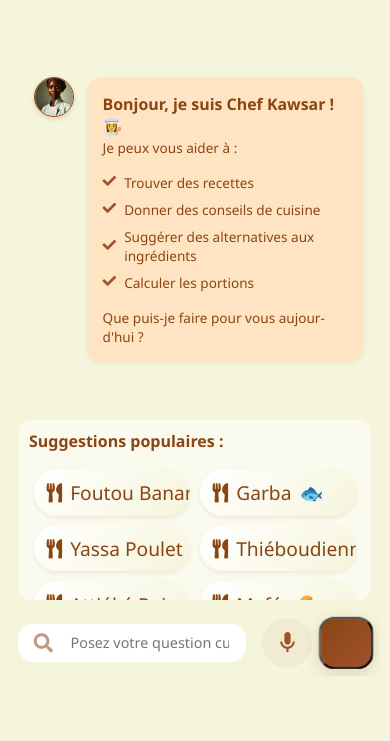
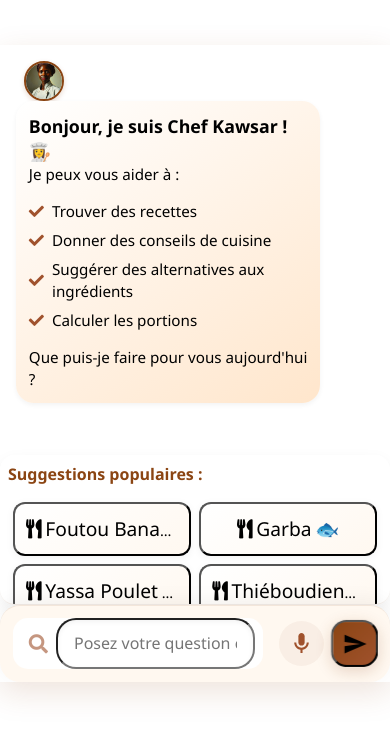
Before and after one commit to Momo-220/ai-chef-kawsar-1, a plain HTML site: page app.html in a window 390 px wide. Shown: the part 103-844 px from the top of the page. Drawn offline with Linux system fonts and the light colour scheme.

Commit message:
Amélioration de l'interface mobile et optimisations UI/UX

```diff
--- a/app.js
+++ b/app.js
@@ -80,10 +80,10 @@ class CuisineBot {
             suggestionContainer.querySelectorAll('.suggestion-pill').forEach(pill => {
                 pill.addEventListener('click', () => {
                     const query = pill.dataset.query;
-                    this.userInput.value = query;
-                    this.handleUserInput();
-                });
+                this.userInput.value = query;
+                this.handleUserInput();
             });
+        });
         }
     }
 
--- a/styles.css
+++ b/styles.css
@@ -1,8 +1,12 @@
 :root {
     --primary-brown: #8B4513;
     --secondary-brown: #A0522D;
-    --primary-beige: #F5F5DC;
-    --secondary-beige: #FFE4C4;
+    --primary-beige: #FFF8F0;
+    --secondary-beige: #FFE6CC;
+    --accent-color: #FF6B6B;
+    --shadow-color: rgba(139, 69, 19, 0.15);
+    --gradient-start: #8B4513;
+    --gradient-end: #D2691E;
 }
 
 * {
@@ -14,10 +18,15 @@
 }
 
 body {
-    background-color: var(--primary-beige);
+    background: linear-gradient(135deg, var(--primary-beige), #FFF);
     color: var(--primary-brown);
     min-height: 100vh;
     animation: fadeIn 0.5s ease-in-out;
+    overscroll-behavior-y: contain;
+    position: fixed;
+    width: 100%;
+    height: 100%;
+    overflow: hidden;
 }
 
 @keyframes fadeIn {
@@ -32,50 +41,56 @@ body {
 }
 
 .container {
-    max-width: min(1400px, 95vw);
-    margin: 0 auto;
-    padding: clamp(0.5rem, 2vw, 2rem);
-    min-height: 100vh;
+    max-width: 100%;
+    height: 100vh;
+    margin: 0;
+    padding: 0;
     display: flex;
     flex-direction: column;
+    overflow: hidden;
 }
 
 header {
     position: relative;
-    text-align: center;
-    margin-bottom: 3rem;
-    padding: 1rem 0;
+    padding: 0.5rem;
+    margin-bottom: 0.5rem;
+    display: flex;
+    align-items: center;
+    justify-content: center;
+    background: rgba(255, 255, 255, 0.9);
+    z-index: 1000;
 }
 
 header h1 {
-    font-size: clamp(1.5rem, 3vw, 3rem);
-    color: var(--primary-brown);
-    margin-bottom: 1rem;
+    font-size: clamp(1.2rem, 4vw, 1.8rem);
+    margin: 0;
 }
 
 .chat-container {
     flex: 1;
-    max-height: calc(100vh - clamp(100px, 15vh, 150px));
+    display: flex;
+    flex-direction: column;
     overflow: hidden;
+    background: rgba(255, 255, 255, 0.95);
+    backdrop-filter: blur(10px);
+    border-radius: 20px;
+    box-shadow: 0 10px 30px var(--shadow-color);
     position: relative;
-    -webkit-overflow-scrolling: touch;
 }
 
 .chat-messages {
-    height: calc(100% - clamp(60px, 10vh, 100px));
+    flex: 1;
     overflow-y: auto;
-    padding: clamp(0.5rem, 2vw, 1.5rem);
     -webkit-overflow-scrolling: touch;
+    padding: 1rem;
+    scroll-behavior: smooth;
+    padding-bottom: 60px;
 }
 
 .message {
-    display: flex;
-    align-items: flex-start;
+    max-width: 100%;
     margin-bottom: 1rem;
-    transition: all 0.3s ease;
-    opacity: 0;
-    transform: translateY(10px);
-    animation: messageAppear 0.3s forwards;
+    animation: fadeIn 0.4s cubic-bezier(0.4, 0, 0.2, 1);
 }
 
 .message.user {
@@ -106,48 +121,65 @@ header h1 {
 }
 
 .message-content {
-    max-width: min(85%, 800px);
-    font-size: clamp(0.9rem, 1.5vw, 1.1rem);
-    padding: clamp(0.8rem, 1.5vw, 1.2rem);
-    background-color: var(--secondary-beige);
-    border-radius: 15px;
-    box-shadow: 0 2px 5px rgba(0,0,0,0.05);
-    transition: transform 0.3s ease;
-    overflow-wrap: break-word;
-    word-wrap: break-word;
-    hyphens: auto;
+    font-size: 0.95rem;
+    line-height: 1.4;
+    padding: 0.8rem;
+    max-width: 85%;
+    word-break: break-word;
+    border-radius: 18px;
+    box-shadow: 0 3px 15px rgba(0, 0, 0, 0.05);
+    transition: all 0.3s cubic-bezier(0.4, 0, 0.2, 1);
+    background: linear-gradient(145deg, #FFF, var(--secondary-beige));
+    color: #000000;
 }
 
 .message.user .message-content {
-    background-color: var(--secondary-brown);
+    background: linear-gradient(145deg, var(--gradient-start), var(--gradient-end));
+    box-shadow: 0 3px 15px rgba(139, 69, 19, 0.2);
     color: white;
 }
 
 .chat-input {
-    display: flex;
-    padding: clamp(0.5rem, 1vw, 1rem);
-    background-color: var(--primary-beige);
-    gap: clamp(0.5rem, 1vw, 1rem);
-    align-items: center;
+    position: sticky;
+    bottom: 0;
+    left: 0;
+    right: 0;
+    background: rgba(255, 255, 255, 0.9);
+    backdrop-filter: blur(5px);
+    border-radius: 20px;
+    box-shadow: 0 -5px 20px rgba(0, 0, 0, 0.05);
+    padding: 0.8rem;
+    gap: 0.5rem;
+    z-index: 1000;
+    border-top: 1px solid rgba(139, 69, 19, 0.1);
 }
 
 #userInput {
-    flex: 1;
-    padding: clamp(0.8rem, 1.5vw, 1.2rem);
-    border: none;
-    border-radius: 10px;
-    font-size: clamp(0.9rem, 1.5vw, 1.1rem);
+    -webkit-appearance: none;
+    border-radius: 15px;
+    box-shadow: inset 0 2px 5px rgba(0, 0, 0, 0.05);
+    transition: all 0.3s ease;
+    padding: 0.8rem 1rem;
+    font-size: 16px;
+    line-height: 1.3;
+    background: rgba(255, 255, 255, 0.8);
+}
+
+#userInput:focus {
+    background: white;
+    box-shadow: inset 0 2px 5px rgba(0, 0, 0, 0.1);
 }
 
 .send-btn {
-    width: clamp(45px, 7vw, 55px);
-    height: clamp(45px, 7vw, 55px);
+    width: 45px;
+    height: 45px;
     border-radius: 15px;
-    background: linear-gradient(135deg, var(--primary-brown), var(--secondary-brown));
+    background: linear-gradient(145deg, var(--gradient-start), var(--gradient-end));
     box-shadow: 0 4px 15px rgba(139, 69, 19, 0.2);
     display: flex;
     align-items: center;
     justify-content: center;
+    transition: all 0.3s cubic-bezier(0.4, 0, 0.2, 1);
 }
 
 .send-btn i {
@@ -155,7 +187,7 @@ header h1 {
 }
 
 .send-btn:hover {
-    transform: translateY(-2px);
+    transform: translateY(-2px) scale(1.05);
     box-shadow: 0 6px 20px rgba(139, 69, 19, 0.3);
 }
 
@@ -175,79 +207,105 @@ header h1 {
 }
 
 @media (max-width: 480px) {
-    .chat-input {
-        padding: 0.8rem;
+    body {
+        font-size: 14px;
     }
 
-    #userInput {
-        padding: 0.8rem;
-        font-size: 0.9rem;
+    .chat-container {
+        border-radius: 0;
+        max-height: calc(100vh - 60px);
     }
 
-    .send-btn {
-        padding: 0 1.5rem;
+    .chat-messages {
+        padding: 0.5rem;
+    }
+
+    .message-content {
+        font-size: 0.9rem;
+        padding: 0.7rem;
+        max-width: 85%;
+        line-height: 1.4;
     }
 
     .bot-icon {
+        width: 35px;
+        height: 35px;
         min-width: 35px;
         min-height: 35px;
-        width: 35px;
-        height: 35px;
-        margin: 0 0.4rem;
-        border-width: 1.5px;
     }
 
-    .message {
-        gap: 0.3rem;
-        margin-bottom: 0.6rem;
+    .suggestions-container {
+        max-height: 120px;
+        padding: 0.4rem;
     }
 
-    .message-content {
+    .suggestion-pill {
         font-size: 0.85rem;
-        padding: 0.7rem;
-        line-height: 1.4;
-        max-width: 80%;
-    }
-
-    .feature-btn {
-        width: 40px;
-        height: 40px;
-        margin-left: 0.3rem;
-    }
-
-    .feature-btn .icon {
-        width: 20px;
-        height: 20px;
-    }
-
-    .send-btn {
-        width: 40px;
-        height: 40px;
-        border-radius: 12px;
-    }
-
-    .send-btn i {
-        font-size: 1.2rem;
+        padding: 0.5rem 0.8rem;
     }
 
     .chat-input {
         padding: 0.5rem;
-        gap: 0.4rem;
     }
 
     #userInput {
-        padding: 0.6rem;
-        font-size: 0.85rem;
+        font-size: 14px;
+        padding: 0.6rem 0.8rem;
+    }
+
+    .send-btn, .feature-btn {
+        width: 38px;
+        height: 38px;
+    }
+}
+
+/* Correction du zoom sur mobile */
+@media screen and (max-width: 480px) {
+    meta[name="viewport"] {
+        content: "width=device-width, initial-scale=1.0, maximum-scale=1.0, user-scalable=no";
+    }
+
+    html {
+        -ms-text-size-adjust: 100%;
+        -webkit-text-size-adjust: 100%;
+    }
+}
+
+/* Ajustement pour les écrans très hauts */
+@media screen and (min-height: 800px) {
+    .chat-container {
+        max-height: calc(100vh - 80px);
+    }
+}
+
+/* Mode paysage */
+@media screen and (orientation: landscape) and (max-height: 500px) {
+    .header-center h1 {
+        font-size: 1rem;
+    }
+
+    .chat-container {
+        max-height: calc(100vh - 50px);
+    }
+
+    .suggestions-container {
+        max-height: 80px;
     }
 }
 
 /* Ajouter ces nouveaux styles */
 .suggestions-container {
-    max-height: min(200px, 25vh);
-    padding: clamp(0.5rem, 1vw, 0.8rem);
-    background: rgba(255, 255, 255, 0.5);
-    border-radius: 12px;
+    position: relative;
+    max-height: 150px;
     overflow-y: auto;
+    -webkit-overflow-scrolling: touch;
+    background: rgba(255, 255, 255, 0.8);
+    backdrop-filter: blur(5px);
+    border-radius: 15px;
+    box-shadow: 0 5px 15px rgba(0, 0, 0, 0.05);
+    margin: 0;
+    padding: 0.5rem;
+    border-bottom: 1px solid rgba(139, 69, 19, 0.1);
 }
 
 .suggestions-container h4 {
@@ -259,33 +317,28 @@ header h1 {
 
 .suggestions-grid {
     display: grid;
-    grid-template-columns: repeat(auto-fill, minmax(min(160px, 45%), 1fr));
-    gap: clamp(0.3rem, 1vw, 0.8rem);
-    padding: clamp(0.3rem, 0.5vw, 0.5rem);
+    grid-template-columns: repeat(auto-fill, minmax(140px, 1fr));
+    gap: 0.5rem;
+    padding: 0.3rem;
 }
 
 .suggestion-pill {
-    background: linear-gradient(135deg, white, var(--primary-beige));
-    border: none;
-    box-shadow: 0 2px 4px rgba(139, 69, 19, 0.1);
-    padding: clamp(0.5rem, 1vw, 0.8rem);
-    border-radius: 25px;
-    color: var(--primary-brown);
-    cursor: pointer;
-    transition: all 0.3s ease;
-    display: flex;
-    align-items: center;
-    gap: 0.8rem;
-    font-size: clamp(0.85rem, 1.2vw, 1rem);
+    padding: 0.7rem;
+    font-size: 0.9rem;
     white-space: nowrap;
     overflow: hidden;
     text-overflow: ellipsis;
+    touch-action: manipulation;
+    background: linear-gradient(145deg, #FFF, var(--primary-beige));
+    border-radius: 12px;
+    box-shadow: 0 2px 8px rgba(0, 0, 0, 0.05);
+    transition: all 0.3s cubic-bezier(0.4, 0, 0.2, 1);
 }
 
 .suggestion-pill:hover {
-    background: linear-gradient(135deg, var(--primary-brown), var(--secondary-brown));
-    color: white;
-    transform: translateY(-1px);
+    background: linear-gradient(145deg, var(--gradient-start), var(--gradient-end));
+    transform: translateY(-2px);
+    box-shadow: 0 4px 12px rgba(139, 69, 19, 0.2);
 }
 
 .suggestion-pill i {
@@ -326,8 +379,8 @@ header h1 {
 }
 
 .feature-btn {
-    width: clamp(50px, 8vw, 80px);
-    height: clamp(50px, 8vw, 80px);
+    width: 45px;
+    height: 45px;
     border: none;
     color: var(--secondary-brown);
     cursor: pointer;
@@ -929,3 +982,111 @@ header {
     align-items: center;
     justify-content: center;
 }
+
+/* Ajustements pour le clavier mobile */
+@media screen and (max-height: 450px) {
+    .chat-messages {
+        padding-bottom: 120px;
+    }
+}
+
+/* Optimisation des entrées */
+.chat-input {
+    position: sticky;
+    bottom: 0;
+    left: 0;
+    right: 0;
+    background: var(--primary-beige);
+    padding: 0.8rem;
+    gap: 0.5rem;
+    z-index: 1000;
+    border-top: 1px solid rgba(139, 69, 19, 0.1);
+}
+
+#userInput {
+    -webkit-appearance: none;
+    border-radius: 20px;
+    padding: 0.8rem 1rem;
+    font-size: 16px;
+    line-height: 1.3;
+    background: white;
+}
+
+/* Optimisation des suggestions */
+.suggestions-container {
+    position: relative;
+    max-height: 150px;
+    overflow-y: auto;
+    -webkit-overflow-scrolling: touch;
+    background: rgba(255, 255, 255, 0.95);
+    margin: 0;
+    padding: 0.5rem;
+    border-bottom: 1px solid rgba(139, 69, 19, 0.1);
+}
+
+.suggestions-grid {
+    display: grid;
+    grid-template-columns: repeat(auto-fill, minmax(140px, 1fr));
+    gap: 0.5rem;
+    padding: 0.3rem;
+}
+
+.suggestion-pill {
+    padding: 0.7rem;
+    font-size: 0.9rem;
+    white-space: nowrap;
+    overflow: hidden;
+    text-overflow: ellipsis;
+    touch-action: manipulation;
+}
+
+/* Optimisation des messages */
+.message {
+    max-width: 100%;
+    margin-bottom: 1rem;
+}
+
+.message-content {
+    font-size: 0.95rem;
+    line-height: 1.4;
+    padding: 0.8rem;
+    max-width: 85%;
+    word-break: break-word;
+}
+
+/* Correction du défilement iOS */
+* {
+    -webkit-overflow-scrolling: touch;
+}
+
+/* Désactiver les sélections de texte non désirées */
+.suggestion-pill, .send-btn, .feature-btn {
+    -webkit-touch-callout: none;
+    -webkit-user-select: none;
+    user-select: none;
+}
+
+/* Amélioration de la réactivité des boutons */
+.send-btn, .feature-btn {
+    width: 45px;
+    height: 45px;
+    touch-action: manipulation;
+}
+
+/* Animation plus fluide pour le défilement */
+.chat-messages {
+    scroll-behavior: smooth;
+    will-change: scroll-position;
+}
+
+/* Correction du z-index et des superpositions */
+.chat-input {
+    z-index: 1000;
+    position: sticky;
+    bottom: 0;
+}
+
+.suggestions-container {
+    z-index: 999;
+    position: relative;
+}
```
